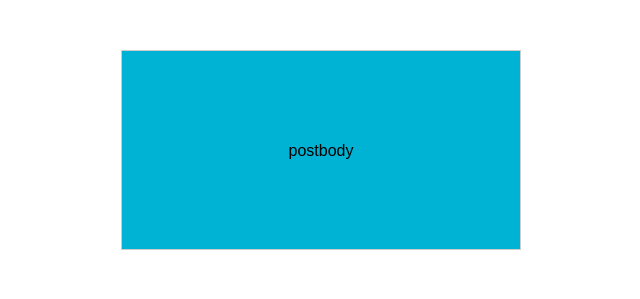
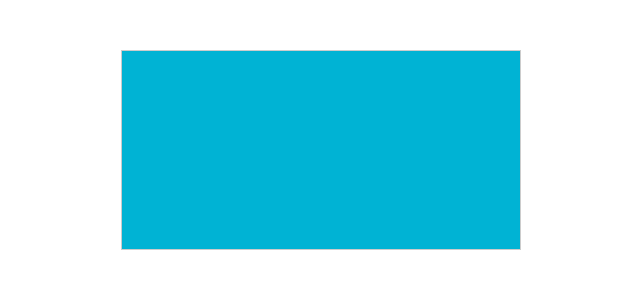
Before and after one commit to Sunny-zz/1712, a React (Create React App) app in the folder react/react-demo/: page /post/1 in a window 1280 px wide. Shown: the top 299 px of the page, without its empty margins (319-959 px from the left). Built offline with nearby package versions, Linux system fonts and the light colour scheme.

Commit message:
show title

```diff
--- a/react/react-demo/src/Home.js
+++ b/react/react-demo/src/Home.js
@@ -18,7 +18,14 @@ class Home extends Component {
     const { posts } = this.state
     const postList = posts.map(post => (
       <li key={post.id}>
-        <Link to={`/post/${post.id}`}>{post.title}</Link>
+        <Link
+          to={{
+            pathname: `/post/${post.id}`,
+            state: post.title
+          }}
+        >
+          {post.title}
+        </Link>
       </li>
     ))
     const content =
--- a/react/react-demo/src/Main.js
+++ b/react/react-demo/src/Main.js
@@ -8,6 +8,9 @@ class Main extends Component {
       <Router>
         <div>
           <Route path="/" exact component={Home} />
+          {
+            // 被当做路由的组件 默认会被传递 props 包括路由的一些信息 location history match
+          }
           <Route path="/post/:id" component={Post} />
         </div>
       </Router>
--- a/react/react-demo/src/Post.js
+++ b/react/react-demo/src/Post.js
@@ -3,9 +3,12 @@ import PostBody from './PostBody'
 import PostComments from './PostComments'
 class Post extends Component {
   render() {
+    // console.log(this.props.match.params.id)
+    // console.log(this.props.location.state)
+    const title = this.props.location.state
     return (
       <div>
-        <PostBody />
+        <PostBody title={title} />
         <PostComments />
       </div>
     )
--- a/react/react-demo/src/PostBody.js
+++ b/react/react-demo/src/PostBody.js
@@ -3,7 +3,8 @@ import styled from 'styled-components'
 
 class PostBody extends Component {
   render() {
-    return <Wrapper>postbody</Wrapper>
+    const { title } = this.props
+    return <Wrapper>{title}</Wrapper>
   }
 }
 
```
